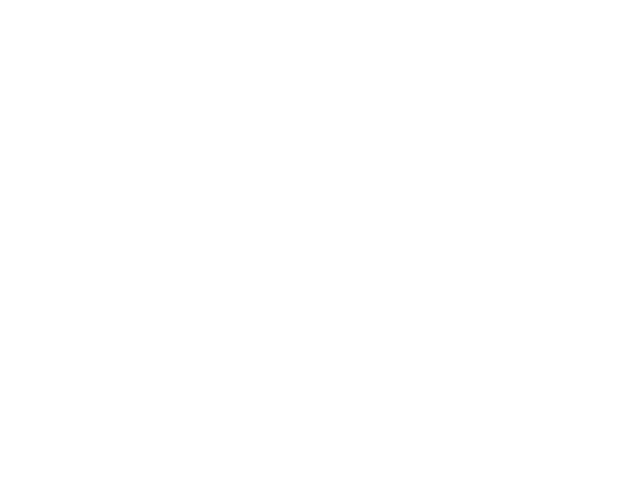
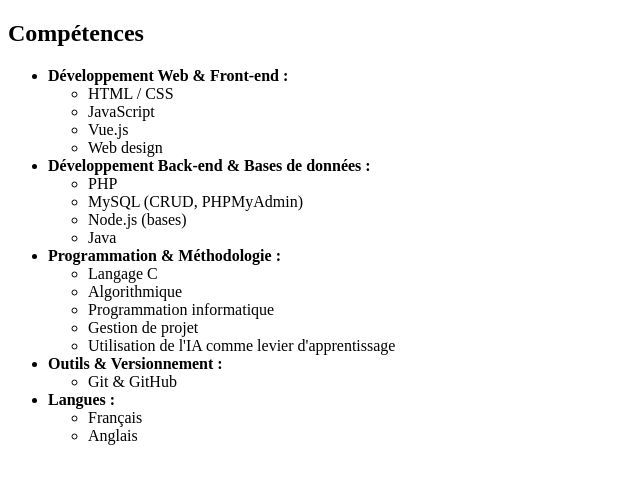
Before and after one commit to Marc-Edmond/mon-cv, a plain HTML site: page index.html in a window 1280 px wide. Shown: the whole page, without its empty margins (0-640 px from the left). Drawn offline with Linux system fonts and the light colour scheme.

Commit message:
mise en place de la section competences

```diff
--- a/index.html
+++ b/index.html
@@ -7,6 +7,57 @@
     <title>Mon-CV</title>
 </head>
 <body>
+ <section id="">
+  <h2>Compétences</h2>
+
+  <ul>
+    <li>
+      <strong>Développement Web &amp; Front-end :</strong>
+      <ul>
+        <li>HTML / CSS</li>
+        <li>JavaScript</li>
+        <li>Vue.js</li>
+        <li>Web design</li>
+      </ul>
+    </li>
+
+    <li>
+      <strong>Développement Back-end &amp; Bases de données :</strong>
+      <ul>
+        <li>PHP</li>
+        <li>MySQL (CRUD, PHPMyAdmin)</li>
+        <li>Node.js (bases)</li>
+        <li>Java</li>
+      </ul>
+    </li>
+
+    <li>
+      <strong>Programmation &amp; Méthodologie :</strong>
+      <ul>
+        <li>Langage C</li>
+        <li>Algorithmique</li>
+        <li>Programmation informatique</li>
+        <li>Gestion de projet</li>
+        <li>Utilisation de l'IA comme levier d'apprentissage</li>
+      </ul>
+    </li>
+
+    <li>
+      <strong>Outils &amp; Versionnement :</strong>
+      <ul>
+        <li>Git &amp; GitHub</li>
+      </ul>
+    </li>
+
+    <li>
+      <strong>Langues :</strong>
+      <ul>
+        <li>Français</li>
+        <li>Anglais</li>
+      </ul>
+    </li>
+  </ul>
+</section>
 
 </body>
 </html>
```
